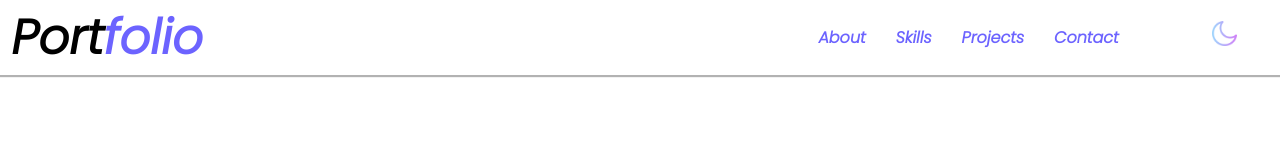
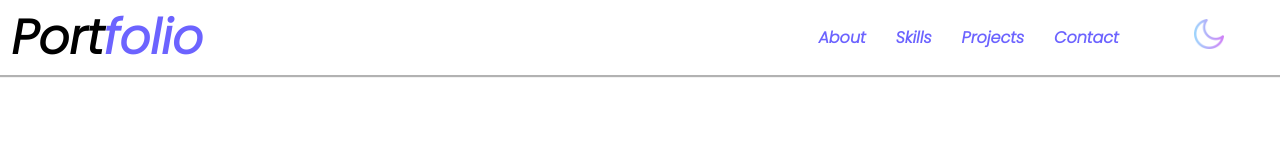
Before and after one commit to pejuameenat/my-portfolio, a React (Create React App) app: page / in a window 1280 px wide. Shown: the top 158 px of the page. Built offline with nearby package versions, Linux system fonts and the light colour scheme.

Commit message:
dark mode smooth transition

```diff
--- a/src/components/App.js
+++ b/src/components/App.js
@@ -10,6 +10,7 @@ function App(props){
     let styles = {
       backgroundColor: mode ? '#000' : '#fff',
       color: mode ? '#fff' : '#000',
+      transition: ' 400ms ease-in'
     }
     function modeSetter(){
         setMode((prevMode)=> !prevMode)
--- a/src/components/NavBar.jsx
+++ b/src/components/NavBar.jsx
@@ -39,7 +39,7 @@ function NavBar(props) {
       <nav>
         <ul className={showNav ? 'nav_lists hide' : 'nav_lists'}>
           {Lists.map(NavLists)}
-          <ul className="weather">
+          <div className="weather">
             <button
               type="button"
               aria-label={
@@ -53,7 +53,7 @@ function NavBar(props) {
                 <img src={moon} alt="moon" />
               )}
             </button>
-          </ul>
+          </div>
         </ul>
       </nav>
     </div>
--- a/src/style.css
+++ b/src/style.css
@@ -58,7 +58,6 @@ header a {
     color: var(--clr-black);
     margin-top: 1rem;
     font-weight: 400;
-
 }
 
 header {
@@ -88,9 +87,6 @@ header {
     border-radius: 7px;
 }
 
-.dark {
-    color: var(--clr-black);
-}
 
 .hide,
 .hidden {
@@ -107,14 +103,14 @@ header {
 
 .weather {
     display: flex;
+    justify-content: flex-start;
 }
 
 .weather button {
-    width: 25px;
-    height: 25px;
+    width: 30px;
+    height: 30px;
     background-color: transparent;
     border: 0;
-    align-self: center;
 }
 
 /* js class */
@@ -379,7 +375,8 @@ footer {
         align-items: center;
     }
 
-    .menu, .hamburger-button {
+    .menu,
+    .hamburger-button {
         display: none;
     }
 
@@ -390,7 +387,6 @@ footer {
         width: 120px;
         margin-top: .5rem;
     }
-
 
     .nav_lists {
         display: flex;
```
